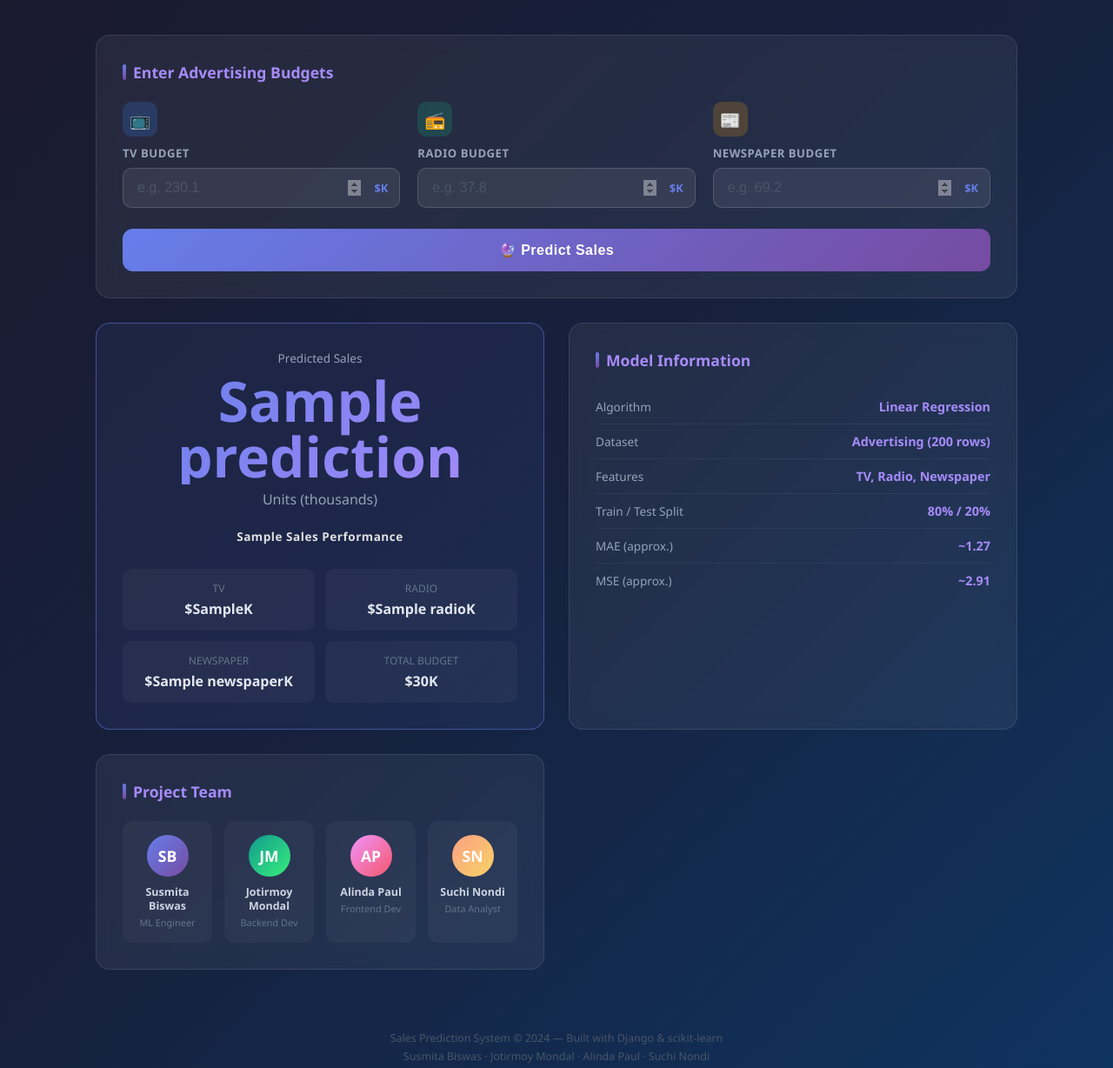
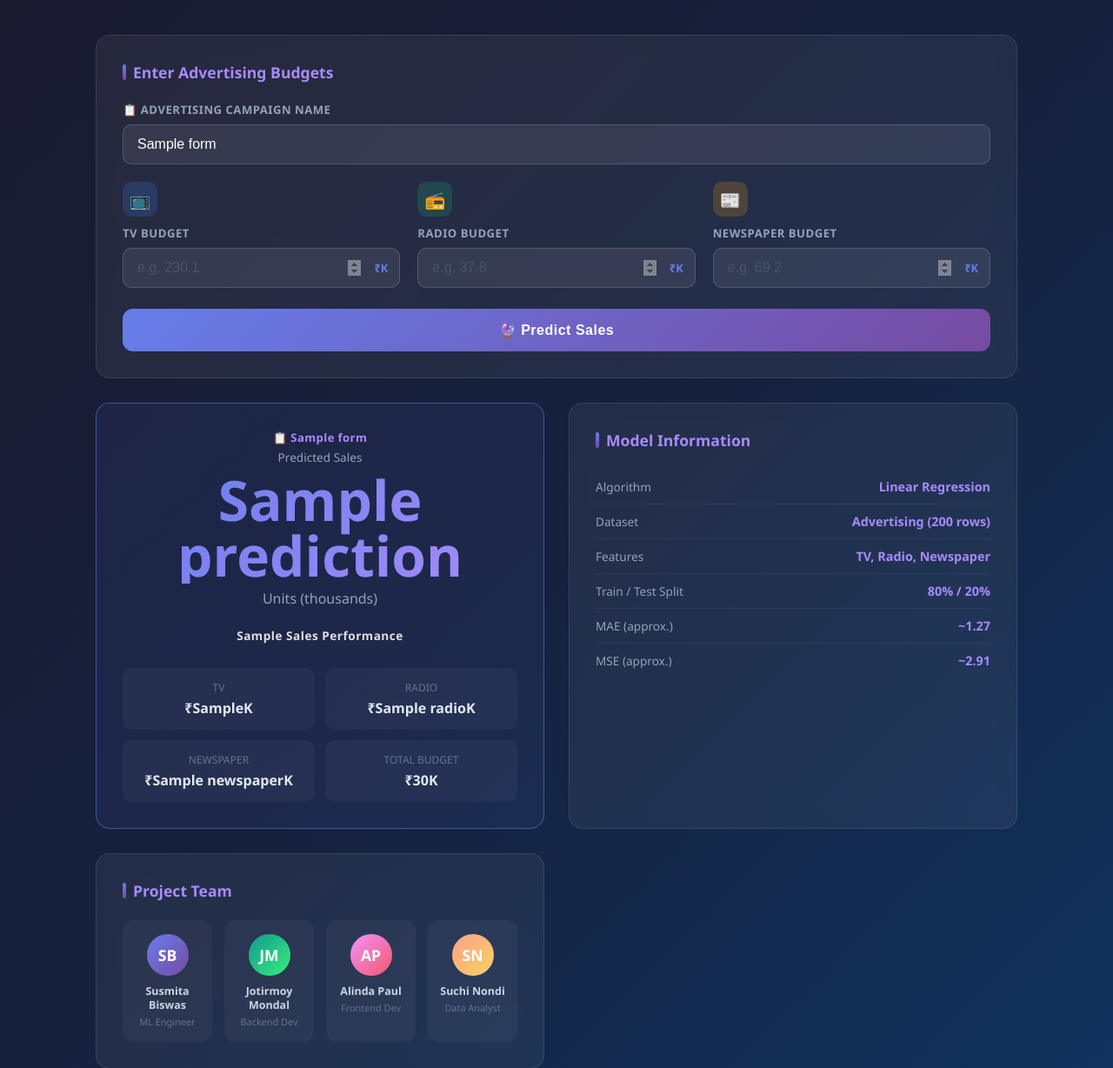
Before and after one commit to Jotirmoy-Mondal/Sales-Prediction-System, a Django app: template sales_prediction_system/sales_app/templates/sales_app/index.html in a window 1280 px wide. Shown: the part 73-1301 px from the top of the page at 87% size. Run offline with Django 4.2, Linux system fonts and the light colour scheme; the template is opened without the code that fills it: most values are stand-ins (such as "Sample title", 1, 10 or a date in 2020).

Commit message:
feat: add campaign name field, change currency to INR (₹)

```diff
--- a/sales_prediction_system/sales_app/templates/sales_app/index.html
+++ b/sales_prediction_system/sales_app/templates/sales_app/index.html
@@ -82,6 +82,28 @@
             grid-template-columns: repeat(3, 1fr);
             gap: 20px;
             margin-bottom: 24px;
+        }
+
+        /* Budget name input */
+        input[type="text"] {
+            width: 100%;
+            padding: 13px 16px;
+            background: rgba(255,255,255,0.08);
+            border: 1px solid rgba(255,255,255,0.15);
+            border-radius: 10px;
+            color: #fff;
+            font-size: 1rem;
+            transition: border-color 0.2s, background 0.2s;
+            outline: none;
+        }
+        input[type="text"]:focus {
+            border-color: #667eea;
+            background: rgba(102,126,234,0.1);
+        }
+        input[type="text"]::placeholder { color: #4a5568; }
+
+        .budget-name-row {
+            margin-bottom: 20px;
         }
 
         .form-group label {
@@ -300,6 +322,18 @@
 
         <form method="POST">
             {% csrf_token %}
+
+            <!-- Budget Campaign Name -->
+            <div class="budget-name-row">
+                <div class="form-group">
+                    <label for="budget_name">📋 Advertising Campaign Name</label>
+                    <input type="text" id="budget_name" name="budget_name"
+                           placeholder="e.g. Diwali Sale Campaign 2024"
+                           value="{{ form_data.budget_name|default:'' }}" required>
+                </div>
+            </div>
+
+            <!-- Budget Inputs -->
             <div class="form-grid">
 
                 <div class="form-group">
@@ -309,7 +343,7 @@
                         <input type="number" id="tv" name="tv" placeholder="e.g. 230.1"
                                step="0.1" min="0" max="10000"
                                value="{{ form_data.tv|default:'' }}" required>
-                        <span class="unit">$K</span>
+                        <span class="unit">₹K</span>
                     </div>
                 </div>
 
@@ -320,7 +354,7 @@
                         <input type="number" id="radio" name="radio" placeholder="e.g. 37.8"
                                step="0.1" min="0" max="10000"
                                value="{{ form_data.radio|default:'' }}" required>
-                        <span class="unit">$K</span>
+                        <span class="unit">₹K</span>
                     </div>
                 </div>
 
@@ -331,7 +365,7 @@
                         <input type="number" id="newspaper" name="newspaper" placeholder="e.g. 69.2"
                                step="0.1" min="0" max="10000"
                                value="{{ form_data.newspaper|default:'' }}" required>
-                        <span class="unit">$K</span>
+                        <span class="unit">₹K</span>
                     </div>
                 </div>
 
@@ -343,6 +377,11 @@
     <!-- Prediction Result -->
     <div class="result-card {% if prediction %}has-result{% endif %}">
         {% if prediction %}
+            {% if form_data.budget_name %}
+            <p style="color:#a78bfa; font-size:0.82rem; font-weight:600; margin-bottom:4px; letter-spacing:0.4px;">
+                📋 {{ form_data.budget_name }}
+            </p>
+            {% endif %}
             <p style="color:#94a3b8; font-size:0.85rem; margin-bottom:8px;">Predicted Sales</p>
             <div class="prediction-value">{{ prediction }}</div>
             <div class="prediction-unit">Units (thousands)</div>
@@ -355,26 +394,26 @@
                 <div class="info-grid">
                     <div class="info-item">
                         <div class="label">TV</div>
-                        <div class="val">${{ form_data.tv }}K</div>
+                        <div class="val">₹{{ form_data.tv }}K</div>
                     </div>
                     <div class="info-item">
                         <div class="label">Radio</div>
-                        <div class="val">${{ form_data.radio }}K</div>
+                        <div class="val">₹{{ form_data.radio }}K</div>
                     </div>
                     <div class="info-item">
                         <div class="label">Newspaper</div>
-                        <div class="val">${{ form_data.newspaper }}K</div>
+                        <div class="val">₹{{ form_data.newspaper }}K</div>
                     </div>
                     <div class="info-item">
                         <div class="label">Total Budget</div>
-                        <div class="val">${{ form_data.tv|add:form_data.radio|add:form_data.newspaper }}K</div>
+                        <div class="val">₹{{ form_data.tv|add:form_data.radio|add:form_data.newspaper }}K</div>
                     </div>
                 </div>
             </div>
         {% else %}
             <div class="result-placeholder">
                 <div class="icon">📊</div>
-                <p>Enter advertising budgets and click<br><strong>Predict Sales</strong> to get a forecast</p>
+                <p>Enter campaign name &amp; budgets,<br>then click <strong>Predict Sales</strong></p>
             </div>
         {% endif %}
     </div>
```
Also changed, not shown: sales_prediction_system/sales_app/views.py (+11 -4 lines).
